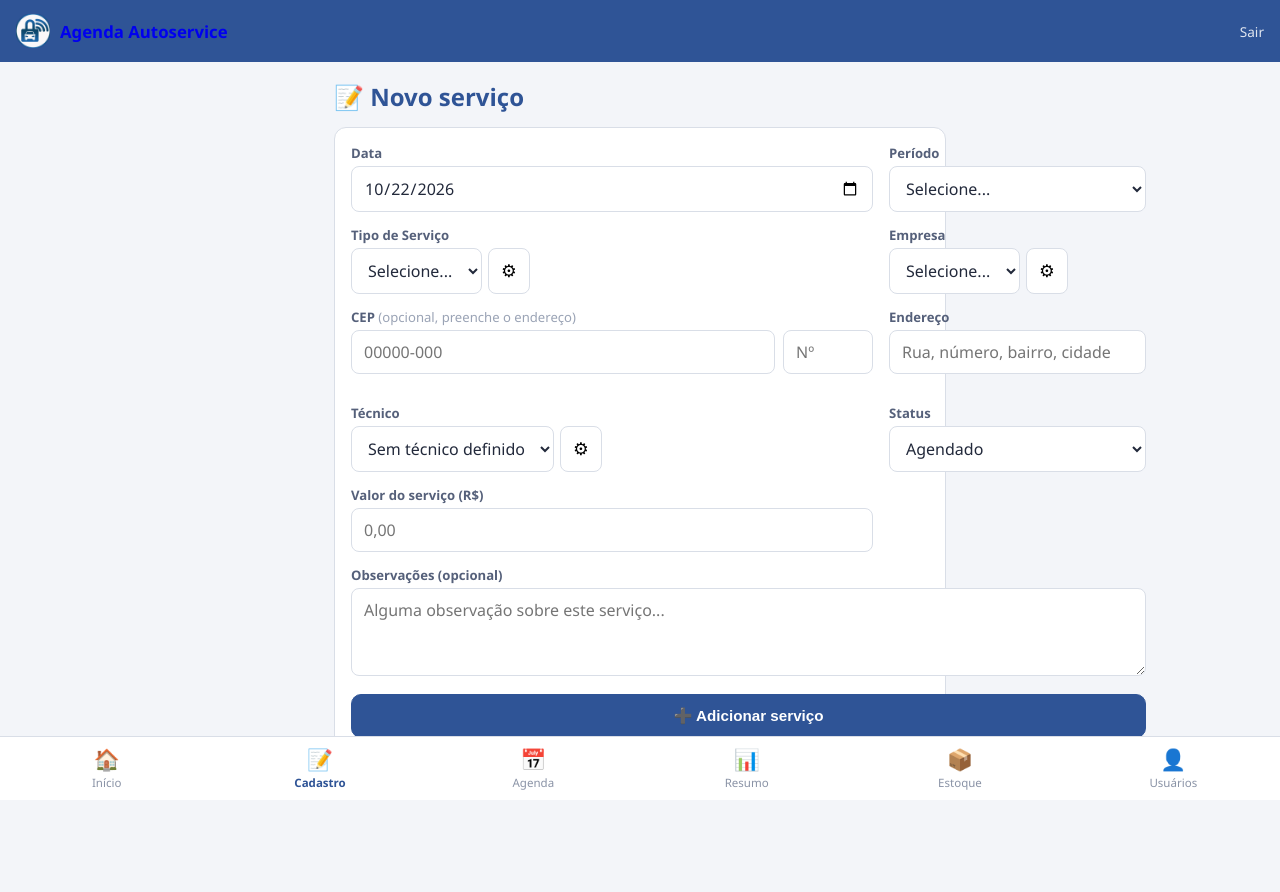
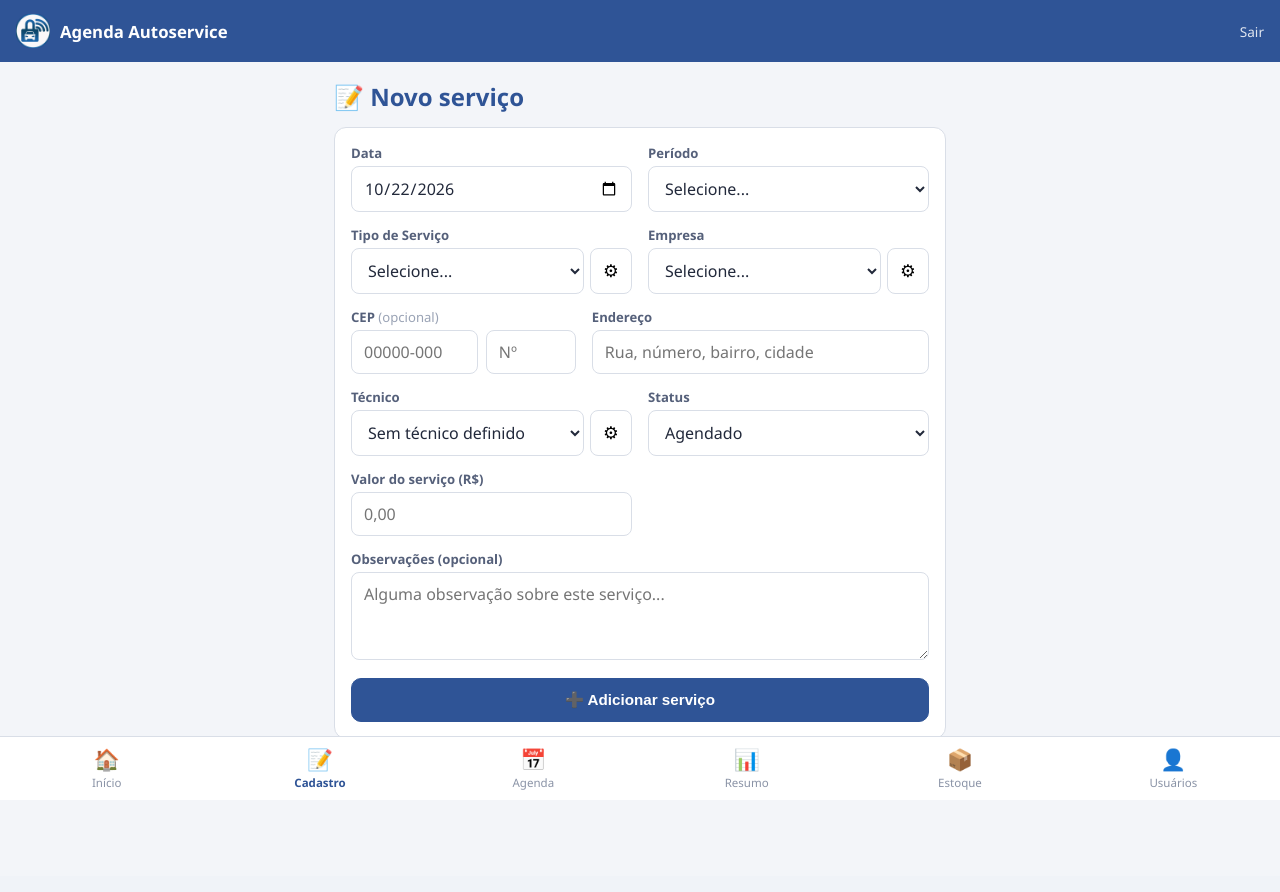
Before and after one commit to caioantns/Agenda-Autoservice, a Flask app: page /cadastro in a window 1280 px wide. After the commit the page ends 800 px from the top, so only its background shows below. Run offline with Flask 3, Linux system fonts and the light colour scheme; the visitor is signed in with stand-in values (Sample User, id 1); data comes from the database, SQL or seed files in the repository; data that the repository does not hold is empty.

Commit message:
Ajusta layout do formulário: CEP e endereço na mesma linha

```diff
--- a/static/css/style.css
+++ b/static/css/style.css
@@ -365,7 +365,8 @@ body {
 .botao-editar-equipamento { font-size: 1.05rem; }
 
 /* --- Cabeçalho clicável --- */
-.topo-titulo-link { text-decoration: none; display: flex; align-items: center; gap: 10px; }
+.topo-titulo-link { text-decoration: none; display: flex; align-items: center; gap: 10px; color: white; }
+.topo-titulo-link:visited, .topo-titulo-link:hover { color: white; }
 
 /* --- Início (dashboard) --- */
 .home-wrap { display: flex; flex-direction: column; gap: 18px; }
@@ -424,7 +425,7 @@ body {
 
 /* --- Telas maiores (tablet/desktop acessando a versão web) --- */
 @media (min-width: 720px) {
-  .formulario { display: grid; grid-template-columns: 1fr 1fr; gap: 14px 16px; }
+  .formulario { display: grid; grid-template-columns: minmax(0, 1fr) minmax(0, 1fr); gap: 14px 16px; }
   .acoes-formulario { grid-column: 1 / -1; flex-direction: row; }
   .acoes-formulario .botao { flex: 1; }
   .calendario-grade .dia-celula { font-size: 0.95rem; }
@@ -447,7 +448,22 @@ body {
 .linha-cep { display: flex; gap: 8px; }
 .linha-cep input { flex: 1; min-width: 0; }
 .linha-cep .campo-numero { flex: 0 0 90px; }
-.cep-status { font-size: 0.78rem; min-height: 1em; color: #6B7280; }
+.cep-status { font-size: 0.78rem; color: #6B7280; }
+.cep-status:empty { display: none; }
 .cep-status.cep-ok { color: #15803D; }
 .cep-status.cep-aviso { color: #B45309; }
 .cep-status.cep-erro { color: #B91C1C; }
+
+/* Endereço: no celular, um campo embaixo do outro */
+.bloco-endereco { display: flex; flex-direction: column; gap: 12px; }
+
+/* Impede que selects com textos longos e campos de data empurrem os campos
+   para fora do cartão. */
+.formulario > *, .campo { min-width: 0; }
+.campo input, .campo select, .campo textarea { width: 100%; min-width: 0; box-sizing: border-box; }
+.linha-combo select, .linha-combo input { flex: 1; min-width: 0; }
+.linha-combo .botao-icone, .linha-combo button { flex-shrink: 0; }
+.linha-cep .campo-numero { width: 90px; }
+@media (min-width: 720px) {
+  .bloco-endereco { display: grid; grid-template-columns: minmax(0, 2fr) minmax(0, 3fr); gap: 16px; align-items: start; }
+}
--- a/templates/agenda.html
+++ b/templates/agenda.html
@@ -104,18 +104,20 @@
         {% endfor %}
       </select>
     </div>
+    <!-- CEP + número + endereço: no computador ficam lado a lado numa linha inteira -->
+    <div class="campo-largo bloco-endereco">
       <div class="campo">
-      <label>CEP <span class="rotulo-opcional">(opcional, preenche o endereço)</span></label>
+        <label>CEP <span class="rotulo-opcional">(opcional)</span></label>
         <div class="linha-cep">
           <input type="text" id="e-cep" inputmode="numeric" maxlength="9" placeholder="00000-000" autocomplete="postal-code">
           <input type="text" id="e-numero" class="campo-numero" placeholder="Nº">
         </div>
         <small id="e-cep-status" class="cep-status"></small>
       </div>
-
       <div class="campo">
         <label>Endereço</label>
         <input type="text" id="e-endereco" placeholder="Rua, número, bairro, cidade">
+      </div>
     </div>
     <div class="campo">
       <label>Técnico</label>
--- a/templates/cadastro.html
+++ b/templates/cadastro.html
@@ -46,18 +46,20 @@
     </div>
   </div>
 
+  <!-- CEP + número + endereço: no computador ficam lado a lado numa linha inteira -->
+  <div class="campo-largo bloco-endereco">
     <div class="campo">
-    <label>CEP <span class="rotulo-opcional">(opcional, preenche o endereço)</span></label>
+      <label>CEP <span class="rotulo-opcional">(opcional)</span></label>
       <div class="linha-cep">
         <input type="text" id="f-cep" inputmode="numeric" maxlength="9" placeholder="00000-000" autocomplete="postal-code">
         <input type="text" id="f-numero" class="campo-numero" placeholder="Nº">
       </div>
       <small id="f-cep-status" class="cep-status"></small>
     </div>
-
     <div class="campo">
       <label>Endereço</label>
       <input type="text" id="f-endereco" placeholder="Rua, número, bairro, cidade">
+    </div>
   </div>
 
   <div class="campo campo-lista" data-categoria="tecnico">
```
Lines whose indentation alone changed are shown as unchanged.
